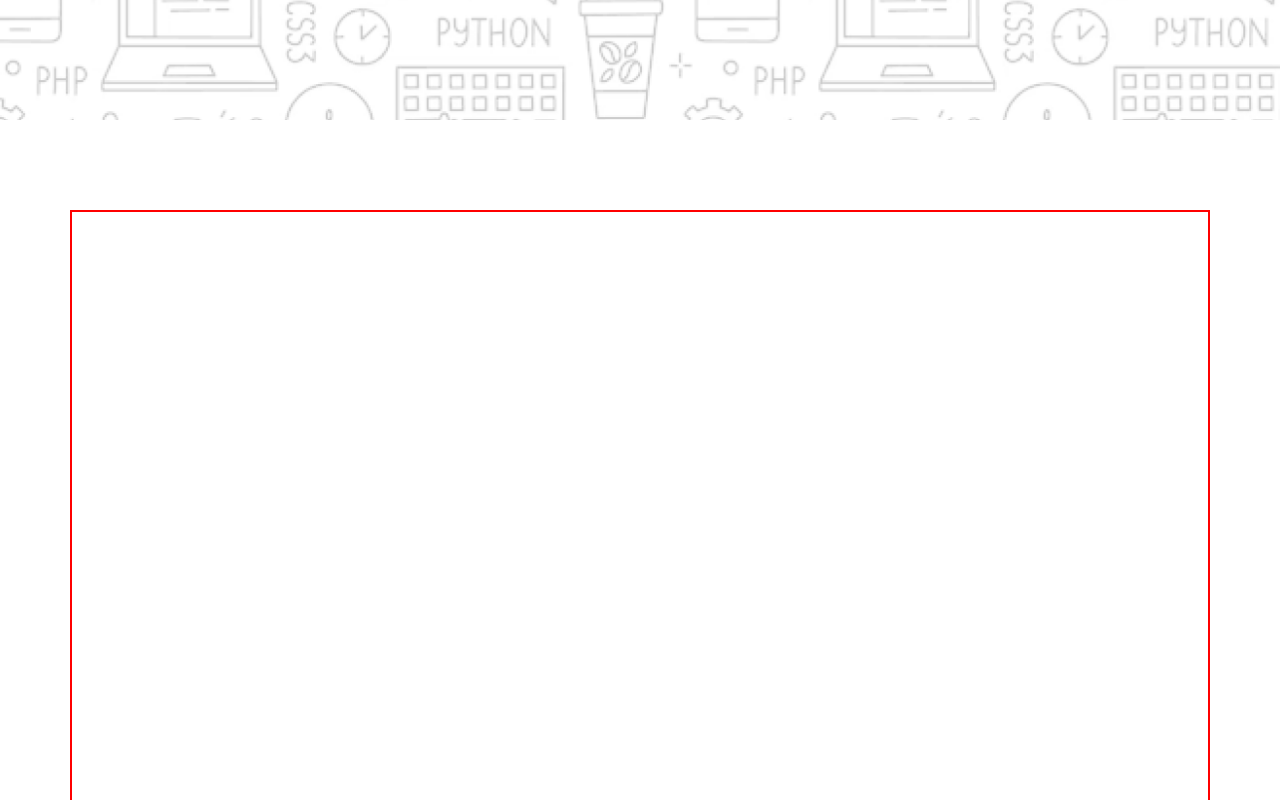
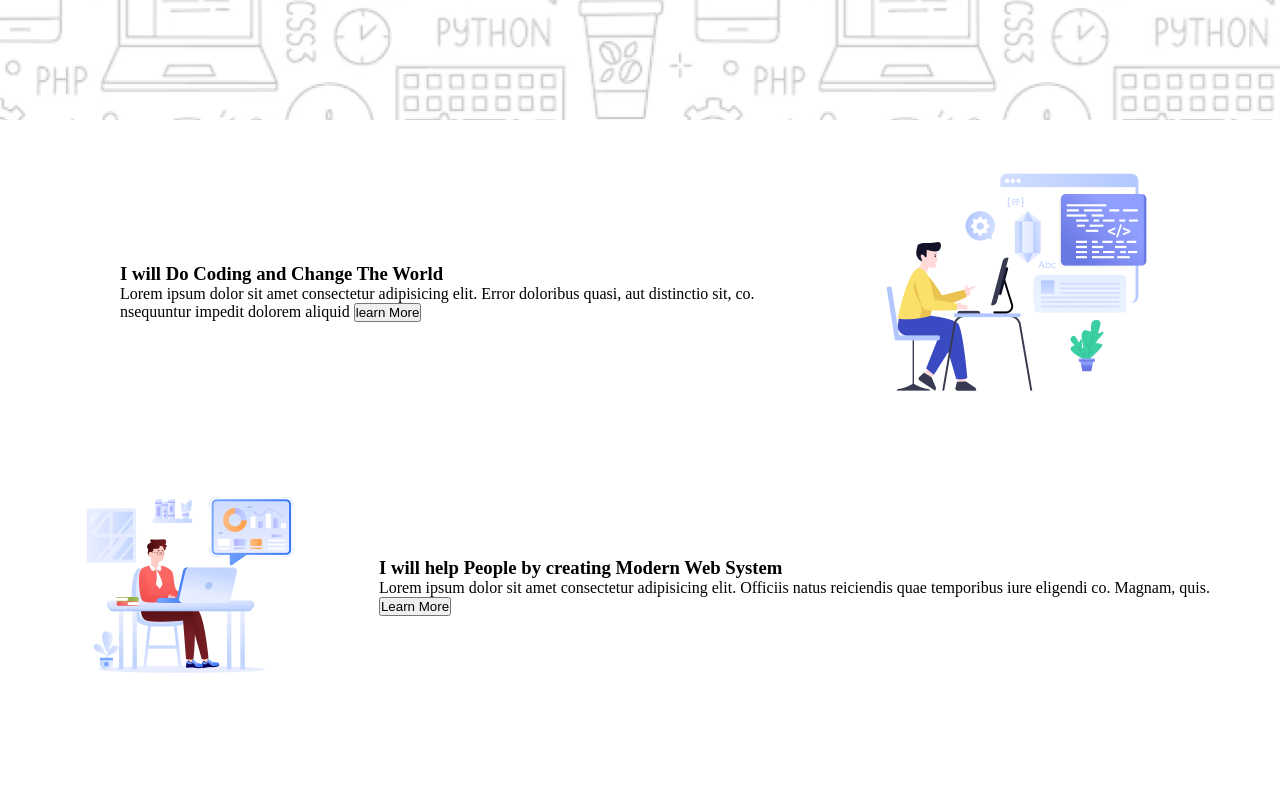
Before and after one commit to jasminaramim/my-frist-assingment, a plain HTML site: page index.html in a window 1280 px wide. Shown: the part 580-1380 px from the top of the page. After the commit the page ends 1288 px from the top, so only its background shows below. Drawn offline with Linux system fonts and the light colour scheme; a web font is replaced by a local one.

Commit message:
my first assingment

```diff
--- a/index.html
+++ b/index.html
@@ -21,9 +21,39 @@
         </div>
     </header>
     <main>
-        <section class="web-section">
+        <section class="section-container">
 
+            <div class="design">
+                <div class="design1">
+                    <div class="design1-content">
+                        <h3>I will Do Coding and Change The World</h3>
+                        <p> Lorem ipsum dolor sit amet consectetur adipisicing elit. Error doloribus  quasi, aut distinctio sit, co.</p>
+                        nsequuntur impedit dolorem aliquid
+                        <button>learn More</button>
+                    </div>
+                    <div class="design1-img">
+                        <img src="styles/assets/Layer_1.png" alt="">
+                    </div>
+                </div>
+            <div class="design2">
+                <div class="dsign2-img">
+                    <img src="styles/assets/Group 3.png" alt="">
+                </div>
+                <div class="design2-content">
+                    <h3>I will help People by creating Modern Web System</h3>
+                    <p>Lorem ipsum dolor sit amet consectetur adipisicing elit. Officiis natus reiciendis quae temporibus iure eligendi co. Magnam, quis.</p>
+                    <button>Learn More</button>
+                </div>
+            </div>
+            <div class="design3">
+                <div class="design3-content">
 
+                </div>
+                <div class="desing3-img">
+
+                </div>
+            </div>
+            </div>
         </section>
     </main>
     <footer>
--- a/styles/style.css
+++ b/styles/style.css
@@ -1,14 +1,20 @@
+@import url('https://fonts.googleapis.com/css2?family=Wittgenstein:ital,wght@0,400..900;1,400..900&display=swap');
 *{
     box-sizing: border-box;
     margin: 0;
     padding: 0;
 
 }
-@import url('https://fonts.googleapis.com/css2?family=Wittgenstein:ital,wght@0,400..900;1,400..900&display=swap');
 body{
     font-family: "Wittgenstein", serif;
 }
+
 /*banner section style here*/
+.section-container{
+    max-width:  1140px;
+    margin: 0 auto;
+
+}
 
 .banner-conatiner{
  width: auto;
@@ -20,8 +26,9 @@ body{
 
  background-size: cover;
 
+
 }
-.banner-content {
+.banner-content{
     display: flex;
     flex-direction: column;
     justify-content: center;
@@ -31,14 +38,15 @@ body{
 
 
 }
-.font{
-    font-size: 50px;
+.design1 ,.design2{
+    display: flex;
+    justify-content: space-between;
+    align-items: center;
 }
-.web-section{
 
-width: 1140px;
-height: 1393px;
-border: 2px solid red;
-margin: 0 auto;
-margin-top:90px ;
+.design1{
+    border-radius: 16px;
+
+background: linear-gradient(90.00deg, rgb(255, 255, 255),rgba(255, 255, 255, 0) 100%);
+padding: 50px;
 }
```
